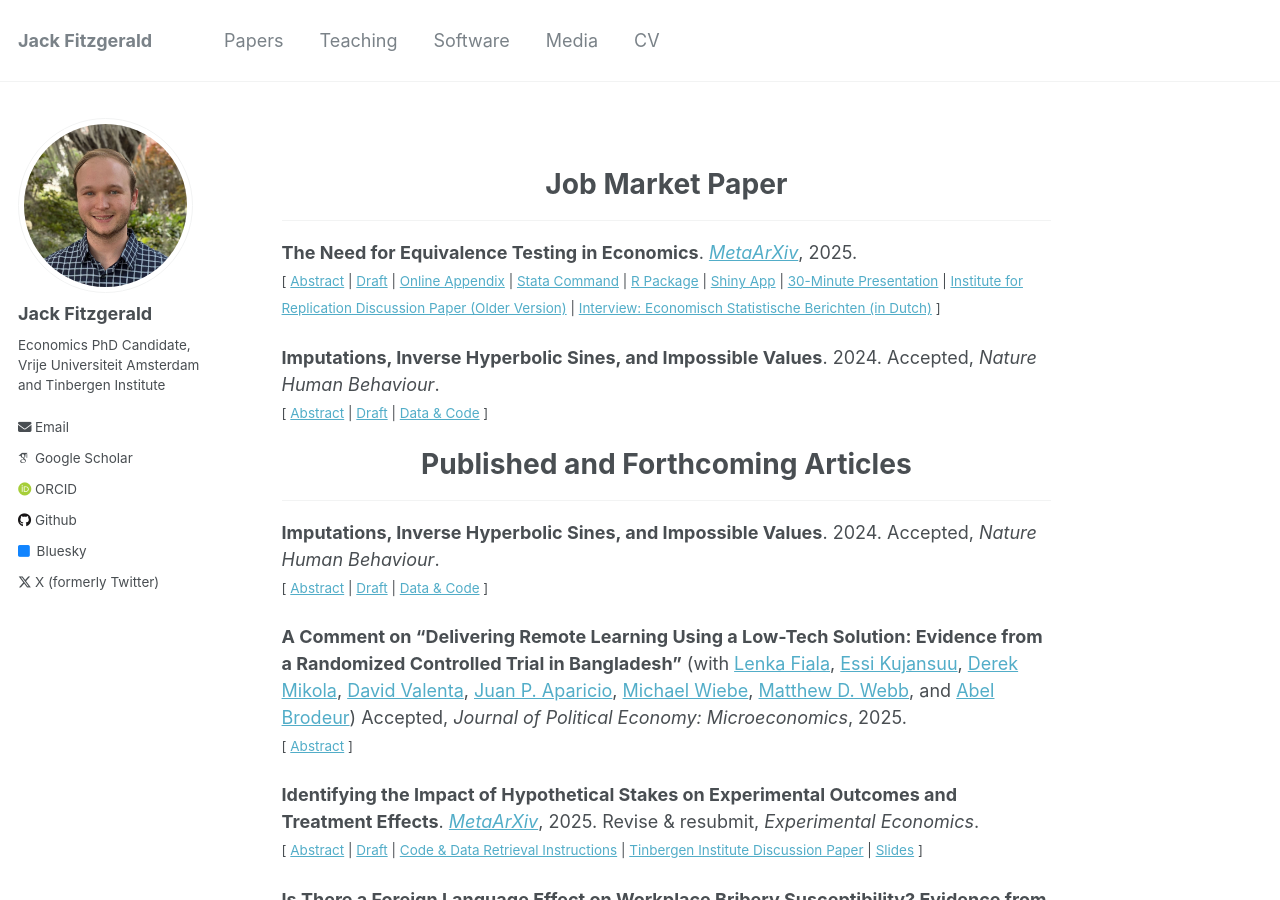
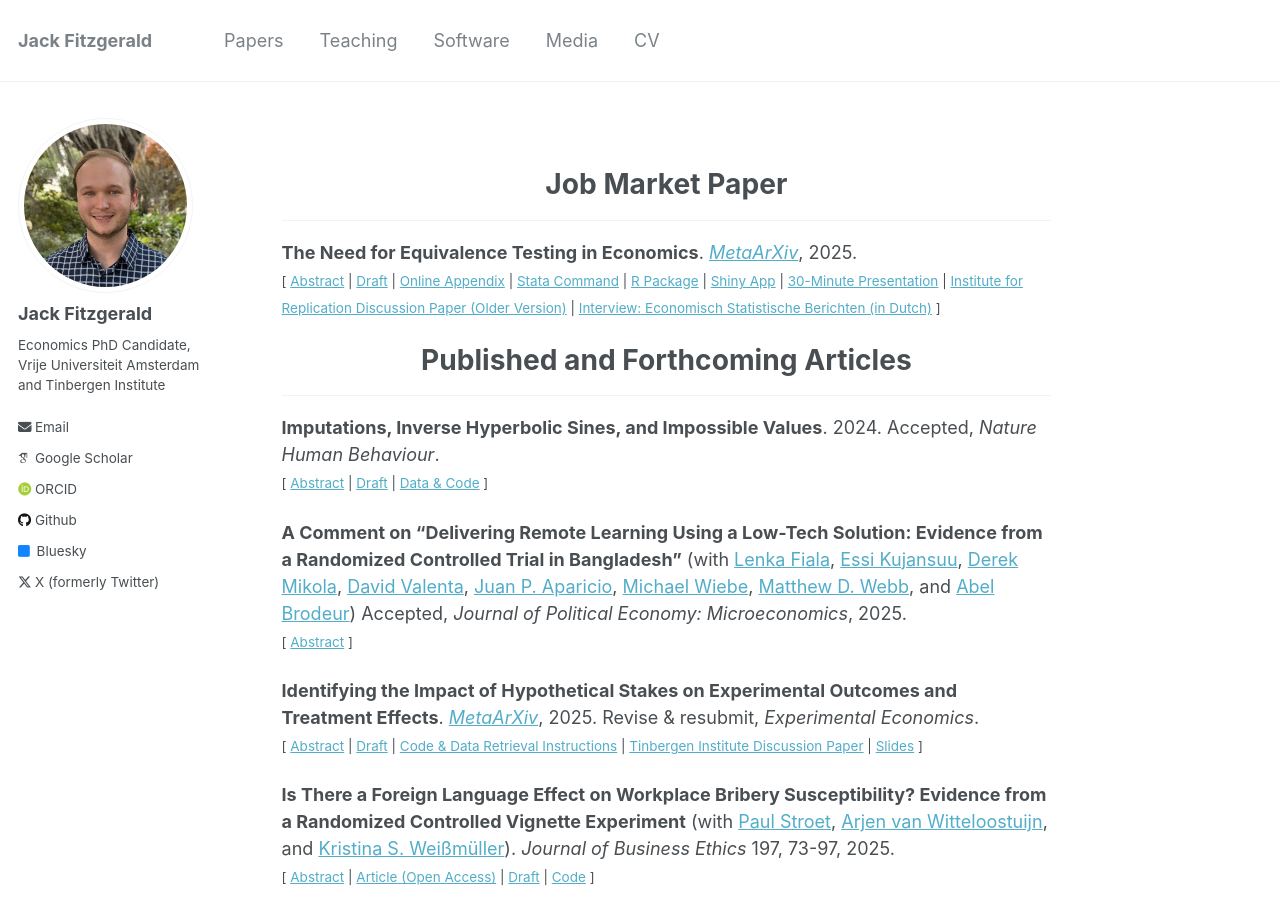
Before and after one commit to jack-fitzgerald/jack-fitzgerald.github.io, a Jekyll site: the page built from _pages/papers.md, in a window 1280 px wide and 900 px high. Built offline with Jekyll 4.4.1, drawn with Linux system fonts in a browser that asks for light colours; some web fonts are replaced.

Commit message:
Update papers.md

```diff
--- a/_pages/papers.md
+++ b/_pages/papers.md
@@ -15,15 +15,6 @@ permalink: /papers/
 <div id="equiv-test" style="display: none; text-align: justify; line-height: 1.2" ><small>
 
 Equivalence testing can provide statistically significant evidence that economic relationships are practically negligible. I demonstrate its necessity in a large-scale reanalysis of estimates defending 135 null claims made in 81 recent articles from top economics journals. 36-63% of estimates defending the aver-age null claim fail lenient equivalence tests. In a prediction platform survey, researchers accurately predict that equivalence testing failure rates will significantly exceed levels which they deem acceptable. Obtaining equivalence testing failure rates that these researchers deem acceptable requires arguing that nearly 75% of published estimates in economics are practically equal to zero. These results imply that Type II error rates are unacceptably high throughout economics, and that many null findings in economics reflect low power rather than truly negligible relationships. I provide economists with guidelines and commands in Stata and R for conducting credible equivalence testing and practical significance testing in future research.
-
-</small><br><br/></div>
-
-**Imputations, Inverse Hyperbolic Sines, and Impossible Values**. 2024. Accepted, *Nature Human Behaviour*. <br/>
-<small>[ <a href="#/" onclick="visib('WEA23')">Abstract</a> | [Draft](https://jack-fitzgerald.github.io/files/WEA23_Replication.pdf) | [Data & Code](https://osf.io/hce6n/) ] </small>
-
-<div id="WEA23" style="display: none; text-align: justify; line-height: 1.2" ><small>
-
-Wolfowicz et al. (2023, <i>Nature Human Behaviour</i>) find that more arrests and convictions for terrorism offenses decrease terrorism, more charges increase terrorism, and longer sentences do not deter terrorism in 28 European Union member states from 2006-2021. I assess the computational reproducibility of their study and find many data irregularities. The article's primary dependent variable - purportedly an inverse hyperbolic sine transformation of terrorist attack rates - takes on 292 different values when attack rates equal zero, and negatively correlates with attack rates. Many variables exhibit impossible values or undisclosed imputations, often masking a lack of reporting in the article's main data sources. I estimate that the authors have access to 57% fewer observations than claimed. Reproduction attempts produce estimates at least 77.7% smaller than the published estimates. Models reflecting the true degree of missing data produce estimates that are not statistically significantly different from zero for any independent variable of interest.
 
 </small><br><br/></div>
 
```
